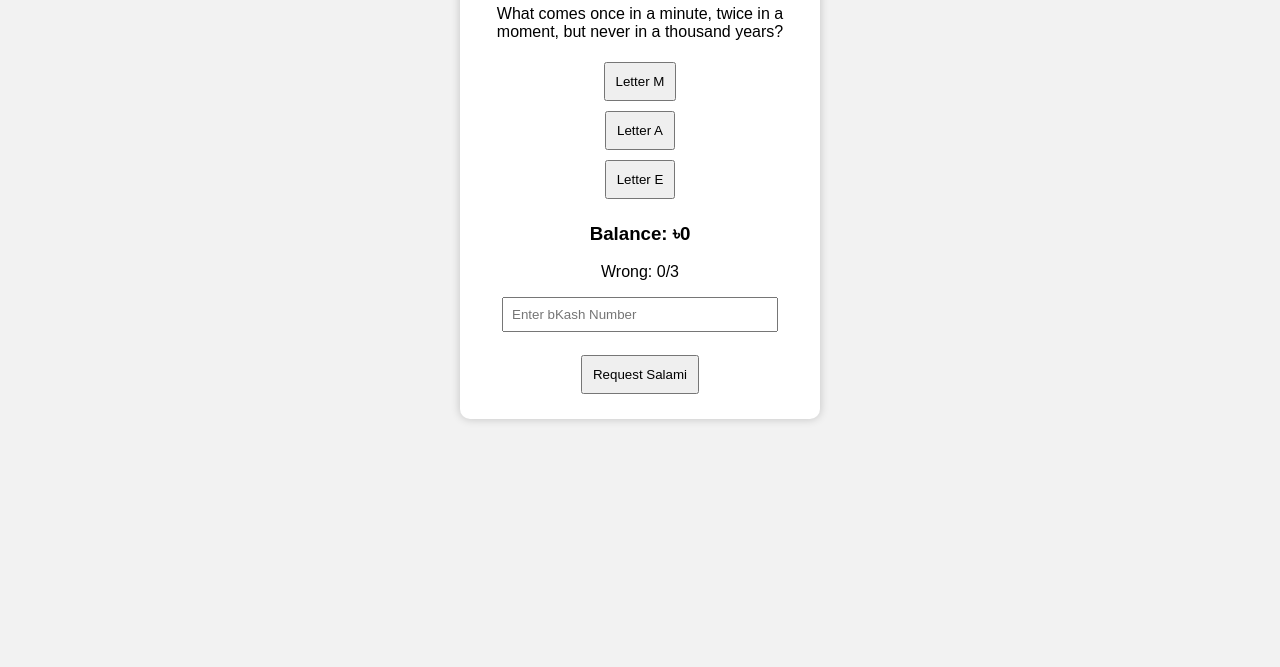
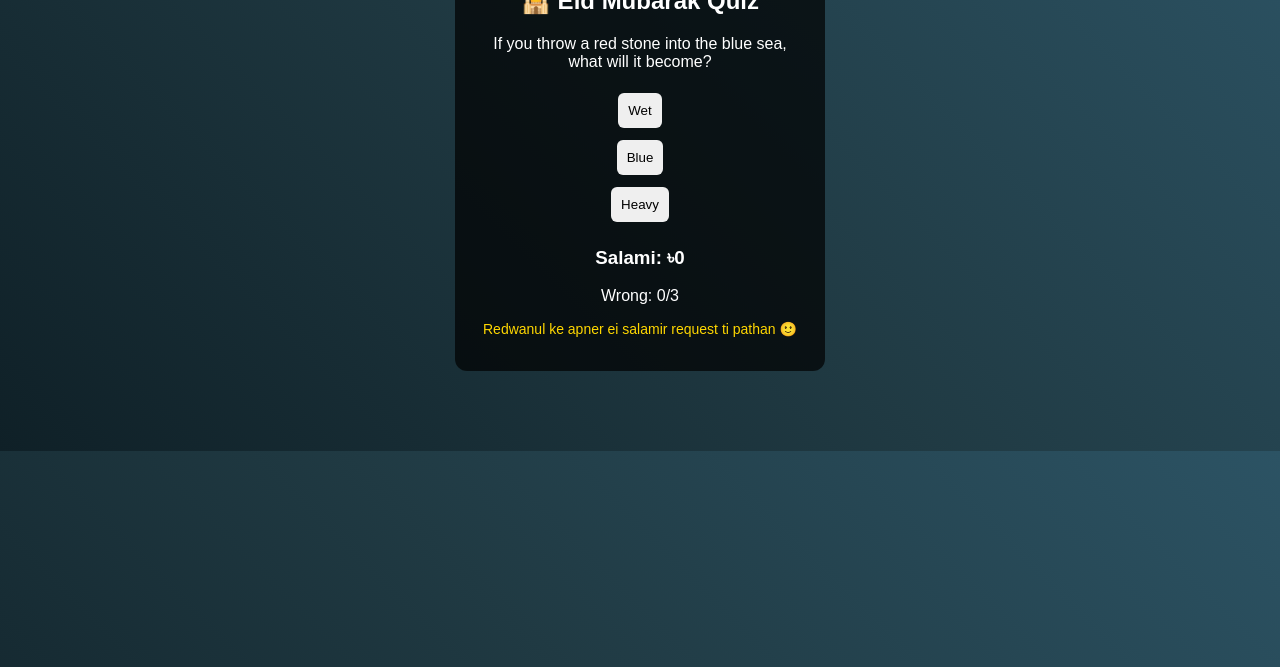
Before and after one commit to nijhum789/eid-salami, a plain HTML site: page index.html in a window 1280 px wide. Shown: the part 133-800 px from the top of the page. Drawn offline with Linux system fonts and the light colour scheme.

Commit message:
Update quiz title and styling elements

```diff
--- a/index.html
+++ b/index.html
@@ -7,27 +7,30 @@
 body{
 font-family:Arial;
 text-align:center;
-background:#f2f2f2;
+background:linear-gradient(45deg,#0f2027,#203a43,#2c5364);
+color:white;
 }
 
 .box{
-background:white;
-width:320px;
-margin:50px auto;
+background:rgba(0,0,0,0.7);
+width:330px;
+margin:80px auto;
 padding:20px;
-border-radius:10px;
-box-shadow:0 0 10px rgba(0,0,0,0.2);
+border-radius:12px;
 }
 
 button{
 padding:10px;
-margin:5px;
+margin:6px;
 cursor:pointer;
+border:none;
+border-radius:6px;
 }
 
-input{
-padding:8px;
-width:80%;
+#salami{
+margin-top:15px;
+font-size:14px;
+color:#ffd700;
 }
 </style>
 
@@ -37,21 +40,19 @@ width:80%;
 
 <div class="box">
 
-<h2>🕌 Eid Salami Quiz</h2>
+<h2>🕌 Eid Mubarak Quiz</h2>
 
 <p id="question"></p>
 
 <div id="answers"></div>
 
-<h3>Balance: ৳<span id="money">0</span></h3>
+<h3>Salami: ৳<span id="money">0</span></h3>
 
 <p>Wrong: <span id="wrong">0</span>/3</p>
 
-<input id="bkash" placeholder="Enter bKash Number">
-
-<br><br>
-
-<button onclick="requestSalami()">Request Salami</button>
+<p id="salami">
+Redwanul ke apner ei salamir request ti pathan 🙂
+</p>
 
 </div>
 
@@ -62,16 +63,27 @@ let index=0;
 let wrong=0;
 
 let questions=[
-{q:"What comes once in a minute, twice in a moment, but never in a thousand years?",a:["Letter M","Letter A","Letter E"],c:0},
-{q:"Which number is missing? 2, 6, 7, 21, 22, ?",a:["44","66","23"],c:1},
-{q:"If 3 cats catch 3 mice in 3 minutes, how many cats catch 100 mice in 100 minutes?",a:["3","100","33"],c:0},
-{q:"Which month has 28 days?",a:["February","All months","Only leap year"],c:1},
-{q:"If you overtake the person in 2nd place, what place are you in?",a:["1st","2nd","3rd"],c:1},
-{q:"What has keys but can't open locks?",a:["Keyboard","Map","Clock"],c:0},
-{q:"What goes up but never comes down?",a:["Age","Balloon","Smoke"],c:0},
-{q:"Which weighs more: 1kg cotton or 1kg iron?",a:["Cotton","Iron","Same"],c:2},
-{q:"If a plane crashes on the border of USA and Canada, where are the survivors buried?",a:["USA","Canada","They aren't buried"],c:2},
-{q:"How many months have 31 days?",a:["5","7","8"],c:1}
+
+{q:"If you throw a red stone into the blue sea, what will it become?",a:["Wet","Blue","Heavy"],c:0},
+
+{q:"Which word is always spelled incorrectly?",a:["Incorrectly","Wrong","Error"],c:0},
+
+{q:"What can travel around the world while staying in the same corner?",a:["Stamp","Shadow","Wind"],c:0},
+
+{q:"How many animals did Moses take on the ark?",a:["2","None","All"],c:1},
+
+{q:"Which number comes next? 1, 11, 21, 1211, 111221, ?",a:["312211","111222","221113"],c:0},
+
+{q:"If you have it, you want to share it. If you share it, you don't have it. What is it?",a:["Secret","Money","Time"],c:0},
+
+{q:"What has a neck but no head?",a:["Bottle","River","Tree"],c:0},
+
+{q:"What gets bigger the more you take away?",a:["Hole","Balloon","Shadow"],c:0},
+
+{q:"Which weighs more: a ton of feathers or a ton of bricks?",a:["Feathers","Bricks","Same"],c:2},
+
+{q:"If a rooster lays an egg on the roof, which way does it roll?",a:["Left","Right","Roosters don't lay eggs"],c:2}
+
 ];
 
 function load(){
@@ -127,14 +139,6 @@ document.getElementById("answers").innerHTML="";
 
 }
 
-function requestSalami(){
-
-let number=document.getElementById("bkash").value;
-
-alert("Eid Salami Request Sent 😁\nAmount: "+money+"\nbKash: "+number);
-
-}
-
 load();
 
 </script>
```
